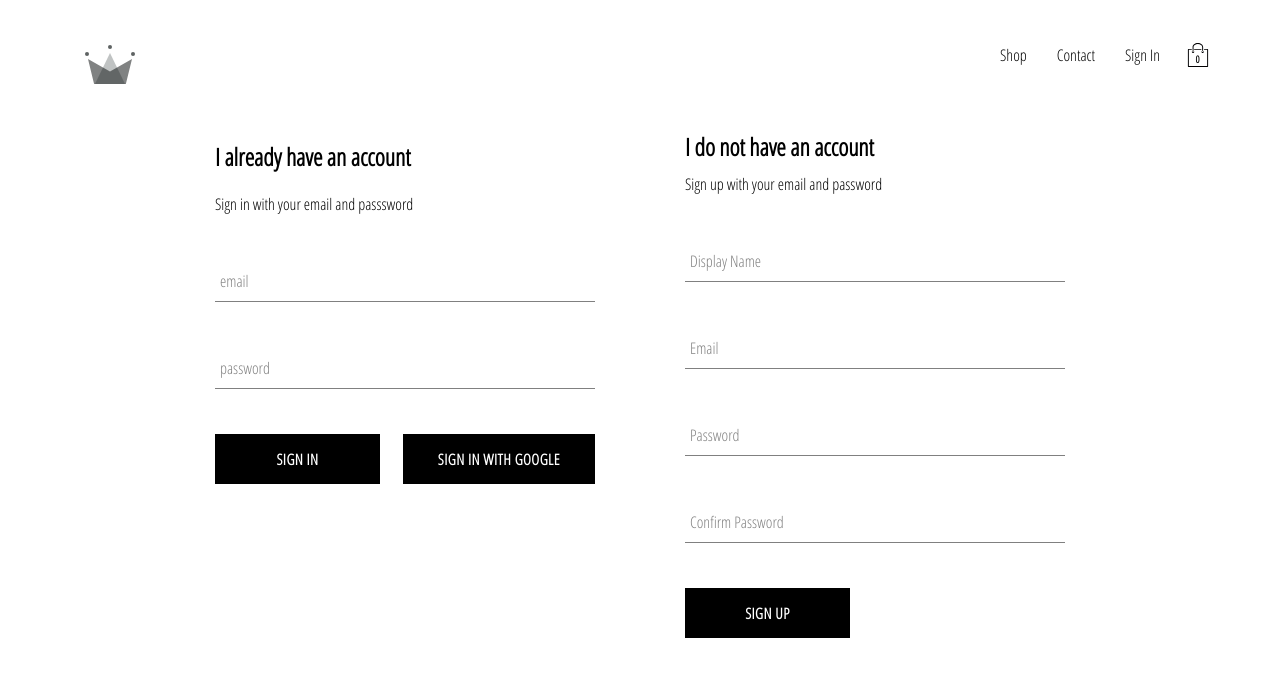
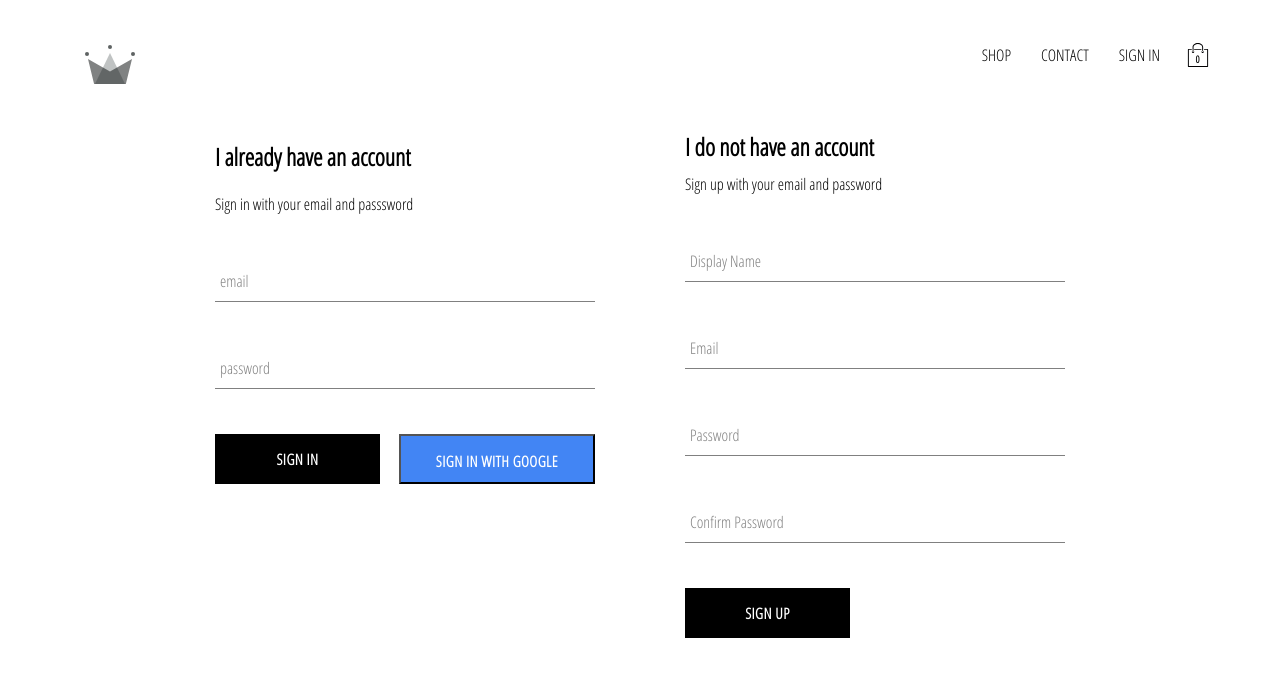
Before and after one commit to KhalidH82/react-ecommerce-practice, a React (Create React App) app: page /signin in a window 1280 px wide. Shown: the top 676 px of the page. Built offline with nearby package versions, Linux system fonts and the light colour scheme; no server answers.

Commit message:
Added styled-components, implemented styled components on header and custom button component

```diff
--- a/package.json
+++ b/package.json
@@ -17,7 +17,8 @@
     "redux": "^4.0.5",
     "redux-logger": "^3.0.6",
     "redux-persist": "^6.0.0",
-    "reselect": "^4.0.0"
+    "reselect": "^4.0.0",
+    "styled-components": "^5.1.0"
   },
   "scripts": {
     "start": "react-scripts start",
--- a/src/Components/checkout-item/checkout-item.js
+++ b/src/Components/checkout-item/checkout-item.js
@@ -4,7 +4,7 @@ import "./checkout-item.styles.scss";
 import {
   clearItemFromCart,
   addItem,
-  removeItem
+  removeItem,
 } from "../../redux/cart/cart.actions";
 
 const CheckoutItem = ({ cartItem, clearItem, addItem, removeItem }) => {
@@ -28,16 +28,16 @@ const CheckoutItem = ({ cartItem, clearItem, addItem, removeItem }) => {
       </span>
       <span className="price">{price}</span>
       <div className="remove-button" onClick={() => clearItem(cartItem)}>
-        &#10094;
+        &#x78;
       </div>
     </div>
   );
 };
 
-const mapDispatchToProps = dispatch => ({
-  clearItem: item => dispatch(clearItemFromCart(item)),
-  addItem: item => dispatch(addItem(item)),
-  removeItem: item => dispatch(removeItem(item))
+const mapDispatchToProps = (dispatch) => ({
+  clearItem: (item) => dispatch(clearItemFromCart(item)),
+  addItem: (item) => dispatch(addItem(item)),
+  removeItem: (item) => dispatch(removeItem(item)),
 });
 
 export default connect(null, mapDispatchToProps)(CheckoutItem);
--- a/src/Components/custom-button/custom-button.js
+++ b/src/Components/custom-button/custom-button.js
@@ -1,20 +1,9 @@
 import React from "react";
-import "./custom-button.styles.scss";
 
-const CustomButton = ({
-  children,
-  isGoogleSignIn,
-  inverted,
-  ...otherProps
-}) => {
-  return (
-    <button
-      className={`${inverted} ? 'inverted' : ''}{${isGoogleSignIn} ? "google-sign-in" : ""} custom-button`}
-      {...otherProps}
-    >
-      {children}
-    </button>
-  );
-};
+import { CustomButtonContainer } from "./custom-button.styles";
+
+const CustomButton = ({ children, ...props }) => (
+  <CustomButtonContainer {...props}>{children}</CustomButtonContainer>
+);
 
 export default CustomButton;
--- /dev/null
+++ b/src/Components/custom-button/custom-button.styles.js
@@ -0,0 +1,60 @@
+import styled, { css } from "styled-components";
+
+const buttonStyles = css`
+  background-color: black;
+  color: white;
+  border: none;
+
+  &:hover {
+    background-color: white;
+    color: black;
+    border: 1px solid black;
+  }
+`;
+
+const invertedButtonStyles = css`
+  background-color: white;
+  color: black;
+  border: 1px solid black;
+
+  &:hover {
+    background-color: black;
+    color: white;
+    border: none;
+  }
+`;
+
+const googleSignInStyles = css`
+  background-color: #4285f4;
+  color: white;
+
+  &:hover {
+    background-color: #357ae8;
+    border: none;
+  }
+`;
+
+const getButtonStyles = (props) => {
+  if (props.isGoogleSignIn) {
+    return googleSignInStyles;
+  }
+
+  return props.inverted ? invertedButtonStyles : buttonStyles;
+};
+
+export const CustomButtonContainer = styled.button`
+  min-width: 165px;
+  width: auto;
+  height: 50px;
+  letter-spacing: 0.5px;
+  line-height: 50px;
+  padding: 0 35px 0 35px;
+  font-size: 15px;
+  text-transform: uppercase;
+  font-family: "Open Sans Condensed";
+  font-weight: bolder;
+  cursor: pointer;
+  display: flex;
+  justify-content: center;
+  ${getButtonStyles}
+`;
--- a/src/Components/header/header.js
+++ b/src/Components/header/header.js
@@ -16,38 +16,39 @@ import { auth } from "../../firebase/firebase.utils";
 import CartIcon from "../cart-icon/cart-icon";
 import CartDropdown from "../cart-dropdown/cart-dropdown";
 
+import {
+  HeaderContainer,
+  LogoContainer,
+  OptionsContainer,
+  OptionLink,
+} from "./header.styles";
+
 const Header = ({ currentUser, hidden }) => {
   return (
-    <div className="header">
-      <Link className="logo-container" to="/">
+    <HeaderContainer>
+      <LogoContainer to="/">
         <Logo className="logo" />
-      </Link>
-      <div className="options">
-        <Link className="option" to="/shop">
-          Shop
-        </Link>
-        <Link className="option" to="/contact">
-          Contact
-        </Link>
+      </LogoContainer>
+      <OptionsContainer>
+        <OptionLink to="/shop">SHOP</OptionLink>
+        <OptionLink to="/shop">CONTACT</OptionLink>
         {currentUser ? (
-          <div className="option" onClick={() => auth.signOut()}>
-            Sign Out
-          </div>
+          <OptionLink as="div" onClick={() => auth.signOut()}>
+            SIGN OUT
+          </OptionLink>
         ) : (
-          <Link className="option" to="/signin">
-            Sign In
-          </Link>
+          <OptionLink to="/signin">SIGN IN</OptionLink>
         )}
         <CartIcon />
-      </div>
+      </OptionsContainer>
       {hidden ? null : <CartDropdown />}
-    </div>
+    </HeaderContainer>
   );
 };
 
 const mapStateToProps = createStructuredSelector({
   currentUser: selectCurrentUser,
-  hidden: selectCartHidden
+  hidden: selectCartHidden,
 });
 
 export default connect(mapStateToProps)(Header);
--- /dev/null
+++ b/src/Components/header/header.styles.js
@@ -0,0 +1,29 @@
+import styled from "styled-components";
+import { Link } from "react-router-dom";
+
+export const HeaderContainer = styled.div`
+  height: 70px;
+  width: 100%;
+  display: flex;
+  justify-content: space-between;
+  margin-bottom: 25px;
+`;
+
+export const LogoContainer = styled(Link)`
+  height: 100%;
+  width: 70px;
+  padding: 25px;
+`;
+
+export const OptionsContainer = styled.div`
+  width: 50%;
+  height: 100%;
+  display: flex;
+  align-items: center;
+  justify-content: flex-end;
+`;
+
+export const OptionLink = styled(Link)`
+  padding: 10px 15px;
+  cursor: pointer;
+`;
--- /dev/null
+++ b/src/Pages/Homepage/HomePageContainer.styles.js
@@ -0,0 +1,8 @@
+import styled from "styled-components";
+
+export const HomePageContainer = styled.div`
+  display: flex;
+  flex-direction: column;
+  align-items: center;
+  padding: 20px 80px;
+`;
--- a/src/Pages/Homepage/Homepage.js
+++ b/src/Pages/Homepage/Homepage.js
@@ -1,13 +1,14 @@
 import React from "react";
-import "./Homepage.styles.scss";
+
+import { HomePageContainer } from "./HomePageContainer.styles";
 
 import Directory from "../../Components/directory/directory";
 
 const Homepage = () => {
   return (
-    <div className="homepage">
+    <HomePageContainer>
       <Directory />
-    </div>
+    </HomePageContainer>
   );
 };
 
```
Also changed, not shown: src/App.js (+5 -5 lines), 1 other file (tests, documents, lock files or other folders).
